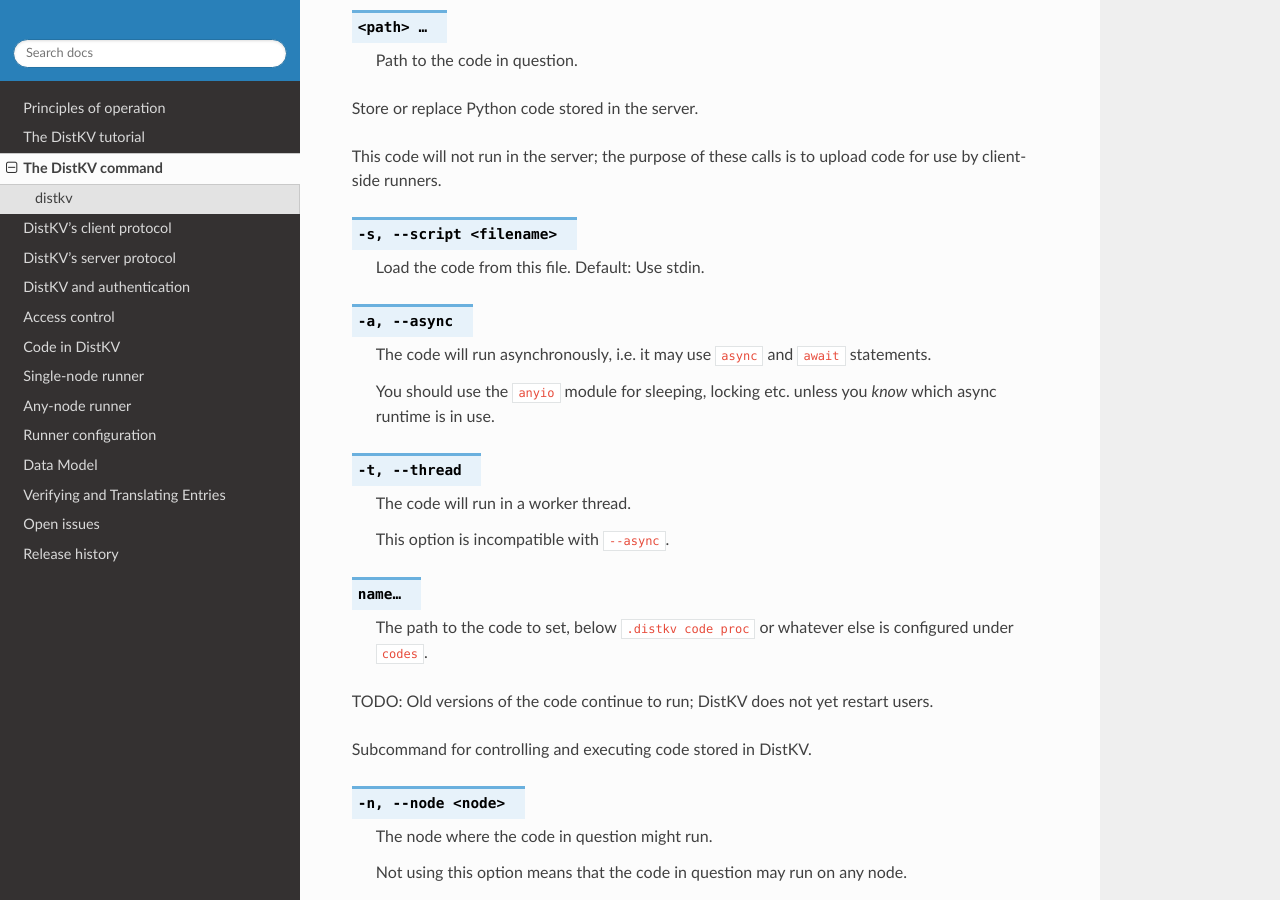
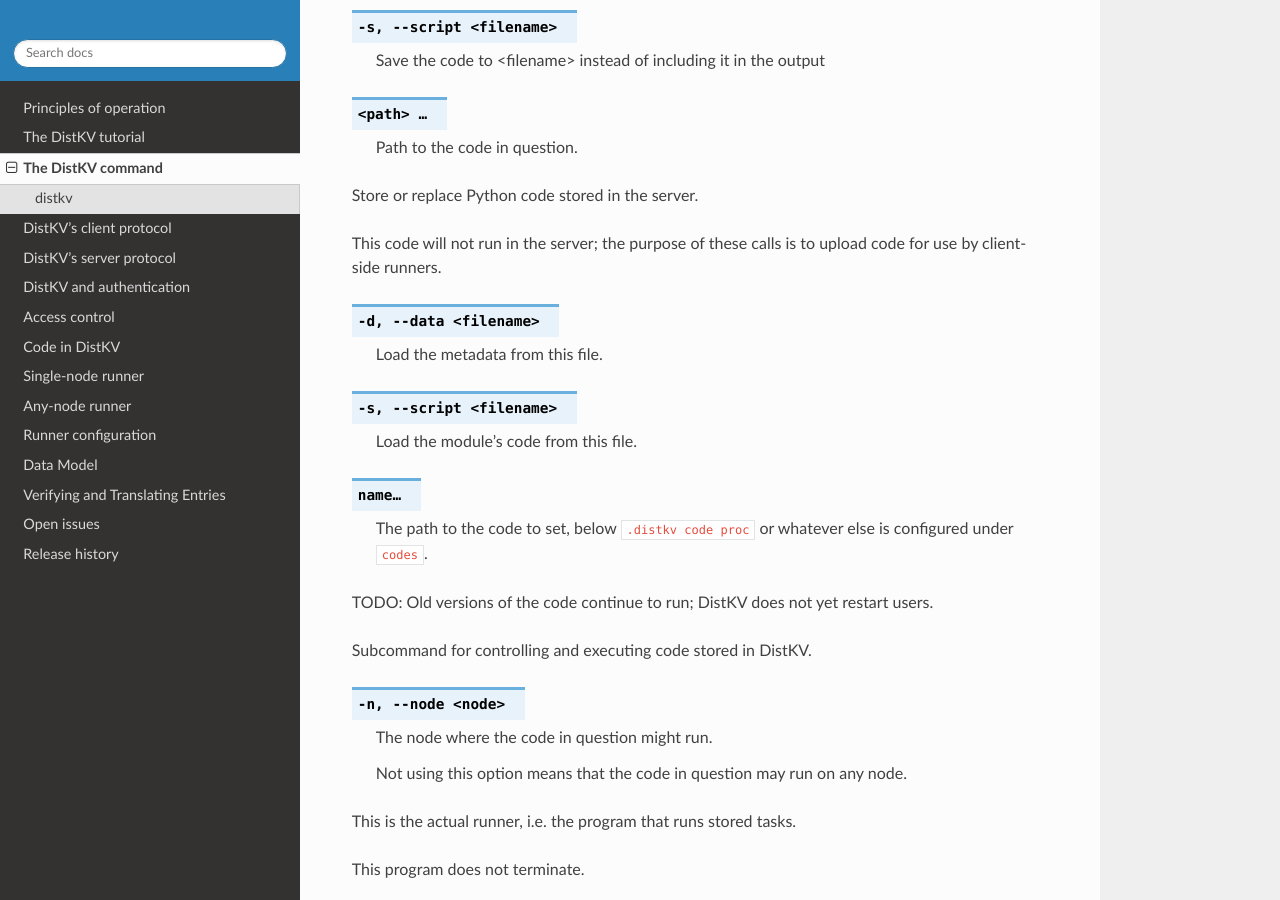
Before and after one commit to M-o-a-T/moat-kv, a Sphinx documentation site: the page built from docs/source/command_line.rst, in a window 1280 px wide and 900 px high, scrolled down 15234 px. Built offline with Sphinx 7.4.7 and the Read the Docs theme 2.0.0, drawn with Linux system fonts in a browser that asks for light colours; some of the changed text lies outside the part shown.

Commit message:
Fix code/module loading.
Use `--data` instead of overloading `--script`.

```diff
--- a/docs/source/command_line.rst
+++ b/docs/source/command_line.rst
@@ -803,9 +803,13 @@
 This code will not run in the server; the purpose of these calls is to
 upload code for use by client runners.
 
+.. option:: -d, --data <filename>
+
+   Load the metadata from this file.
+
 .. option:: -s, --script <filename>
 
-   Load the code from this file. Default: Use stdin.
+   Load the code from this file.
 
 .. option:: -a, --async
 
@@ -860,22 +864,13 @@
 This code will not run in the server; the purpose of these calls is to
 upload code for use by client-side runners.
 
+.. option:: -d, --data <filename>
+
+   Load the metadata from this file.
+
 .. option:: -s, --script <filename>
 
-   Load the code from this file. Default: Use stdin.
-
-.. option:: -a, --async
-
-   The code will run asynchronously, i.e. it may use ``async`` and ``await`` statements.
-
-   You should use the ``anyio`` module for sleeping, locking etc. unless
-   you *know* which async runtime is in use.
-
-.. option:: -t, --thread
-
-   The code will run in a worker thread.
-
-   This option is incompatible with ``--async``.
+   Load the module's code from this file.
 
 .. option:: name…
 
```
Also changed, not shown: 1 other file.
